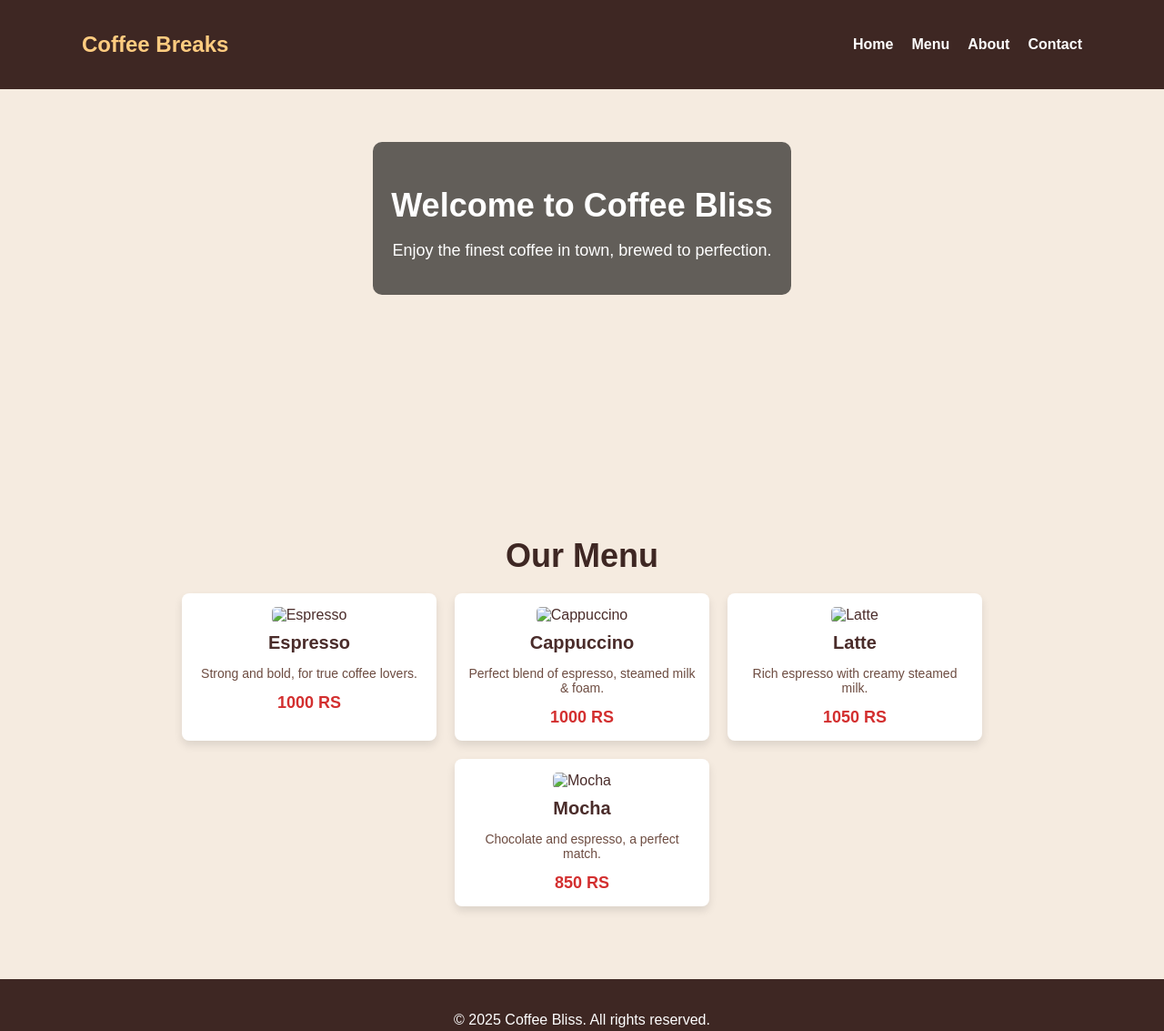
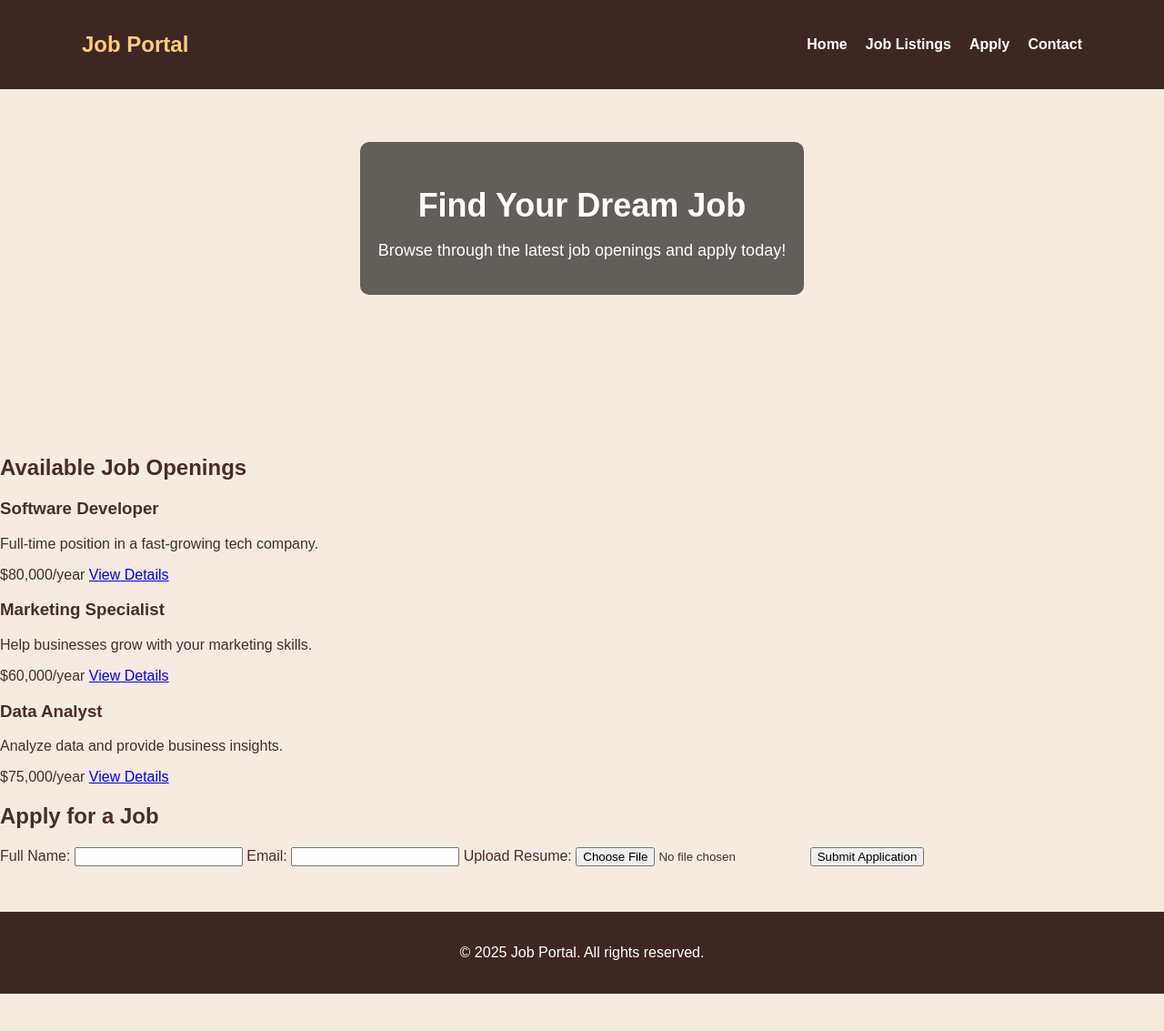
Before and after one commit to MiNiAK845/23014119-030, a plain HTML site: page index.html in a window 1280 px wide. Shown: the whole page at 91% size. After the commit the page ends 1092 px from the top, so only its background shows below. Drawn offline with Linux system fonts and the light colour scheme.

Commit message:
Add files via upload

```diff
--- a/index.html
+++ b/index.html
@@ -3,76 +3,85 @@
 <head>
     <meta charset="UTF-8">
     <meta name="viewport" content="width=device-width, initial-scale=1.0">
-    <title>Coffee Shop</title>
+    <title>Job Posting Website</title>
     <link rel="stylesheet" href="styles.css">
+</head>
 <body>
 
     <!-- Navigation Bar -->
     <nav>
         <div class="nav-container">
             <div class="logo">
-                <h1>Coffee Breaks</h1>
+                <h1>Job Portal</h1>
             </div>
             <ul class="nav-links">
                 <li><a href="#">Home</a></li>
-                <li><a href="#">Menu</a></li>
-                <li><a href="#">About</a></li>
+                <li><a href="#">Job Listings</a></li>
+                <li><a href="#">Apply</a></li>
                 <li><a href="#">Contact</a></li>
             </ul>
         </div>
     </nav>
 
-    <!-- Hero Section -->
+    <!-- Home Page -->
     <header class="hero">
         <div class="hero-content">
-            <h2>Welcome to Coffee Bliss</h2>
-            <p>Enjoy the finest coffee in town, brewed to perfection.</p>
+            <h2>Find Your Dream Job</h2>
+            <p>Browse through the latest job openings and apply today!</p>
         </div>
     </header>
 
-    <!-- Menu Section -->
-    <section class="menu">
-        <h2>Our Menu</h2>
-        <div class="menu-items">
+    <!-- Job Listings Section -->
+    <section class="job-listings">
+        <h2>Available Job Openings</h2>
+        <div class="job-items">
 
-            <!-- Coffee Item 1 -->
-            <div class="menu-item">
-                <img src="coffee1.jpg" alt="Espresso">
-                <h3>Espresso</h3>
-                <p>Strong and bold, for true coffee lovers.</p>
-                <span class="price">1000 RS</span>
+            <!-- Job Item 1 -->
+            <div class="job-item">
+                <h3>Software Developer</h3>
+                <p>Full-time position in a fast-growing tech company.</p>
+                <span class="salary">$80,000/year</span>
+                <a href="#">View Details</a>
             </div>
 
-            <!-- Coffee Item 2 -->
-            <div class="menu-item">
-                <img src="coffee2.jpg" alt="Cappuccino">
-                <h3>Cappuccino</h3>
-                <p>Perfect blend of espresso, steamed milk & foam.</p>
-                <span class="price">1000 RS</span>
+            <!-- Job Item 2 -->
+            <div class="job-item">
+                <h3>Marketing Specialist</h3>
+                <p>Help businesses grow with your marketing skills.</p>
+                <span class="salary">$60,000/year</span>
+                <a href="#">View Details</a>
             </div>
 
-            <!-- Coffee Item 3 -->
-            <div class="menu-item">
-                <img src="coffee3.jpg" alt="Latte">
-                <h3>Latte</h3>
-                <p>Rich espresso with creamy steamed milk.</p>
-                <span class="price">1050 RS</span>
+            <!-- Job Item 3 -->
+            <div class="job-item">
+                <h3>Data Analyst</h3>
+                <p>Analyze data and provide business insights.</p>
+                <span class="salary">$75,000/year</span>
+                <a href="#">View Details</a>
             </div>
+        </div>
+    </section>
 
-            <!-- Coffee Item 4 -->
-            <div class="menu-item">
-                <img src="coffee4.jpg" alt="Mocha">
-                <h3>Mocha</h3>
-                <p>Chocolate and espresso, a perfect match.</p>
-                <span class="price">850 RS</span>
-            </div>
+    <!-- Apply Page -->
+    <section class="apply">
+        <h2>Apply for a Job</h2>
+        <form action="#" method="POST">
+            <label for="name">Full Name:</label>
+            <input type="text" id="name" name="name" required>
 
-        </div>
+            <label for="email">Email:</label>
+            <input type="email" id="email" name="email" required>
+
+            <label for="resume">Upload Resume:</label>
+            <input type="file" id="resume" name="resume" required>
+
+            <button type="submit">Submit Application</button>
+        </form>
     </section>
 
     <!-- Footer -->
     <footer>
-        <p>&copy; 2025 Coffee Bliss. All rights reserved.</p>
+        <p>&copy; 2025 Job Portal. All rights reserved.</p>
     </footer>
 
 </body>
```
